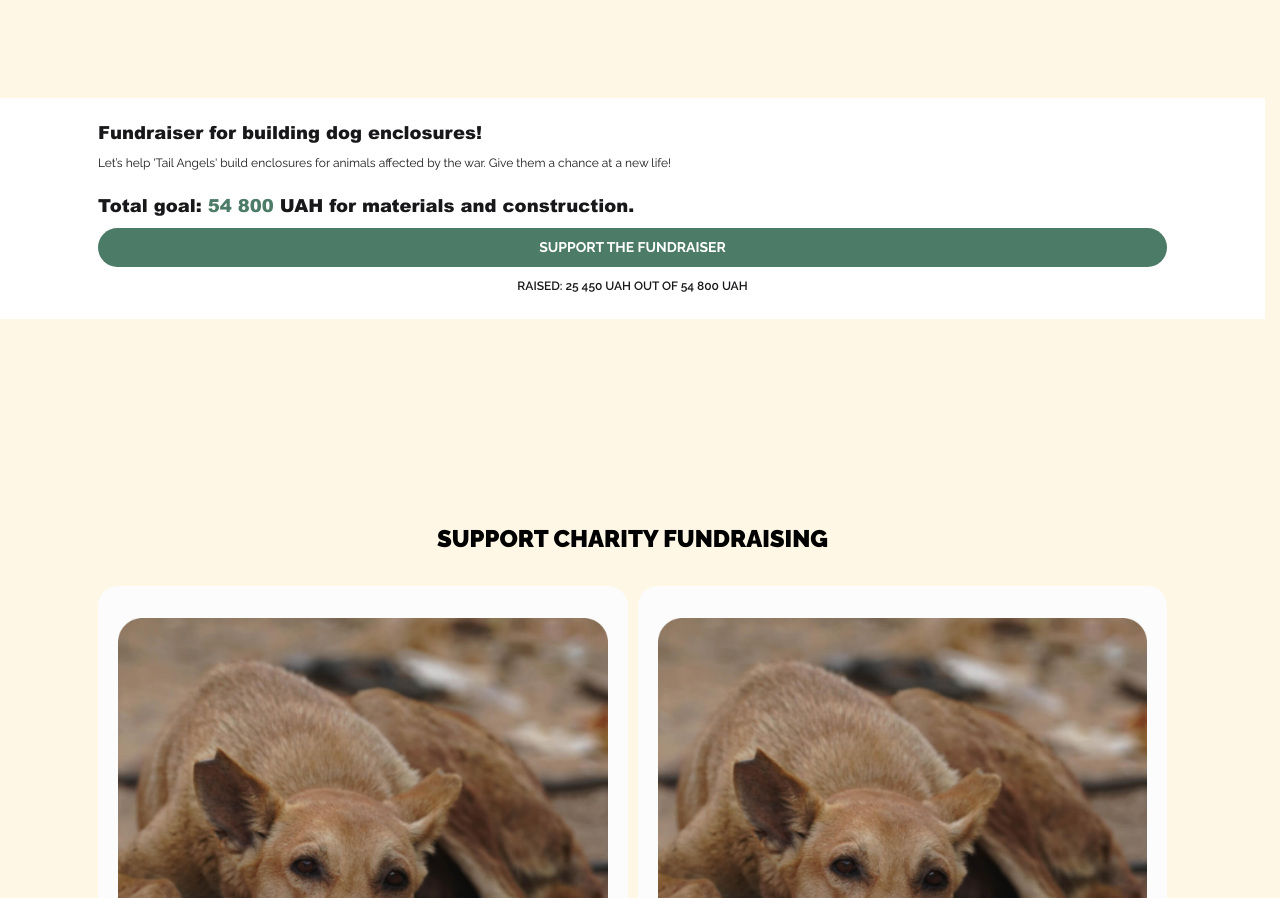
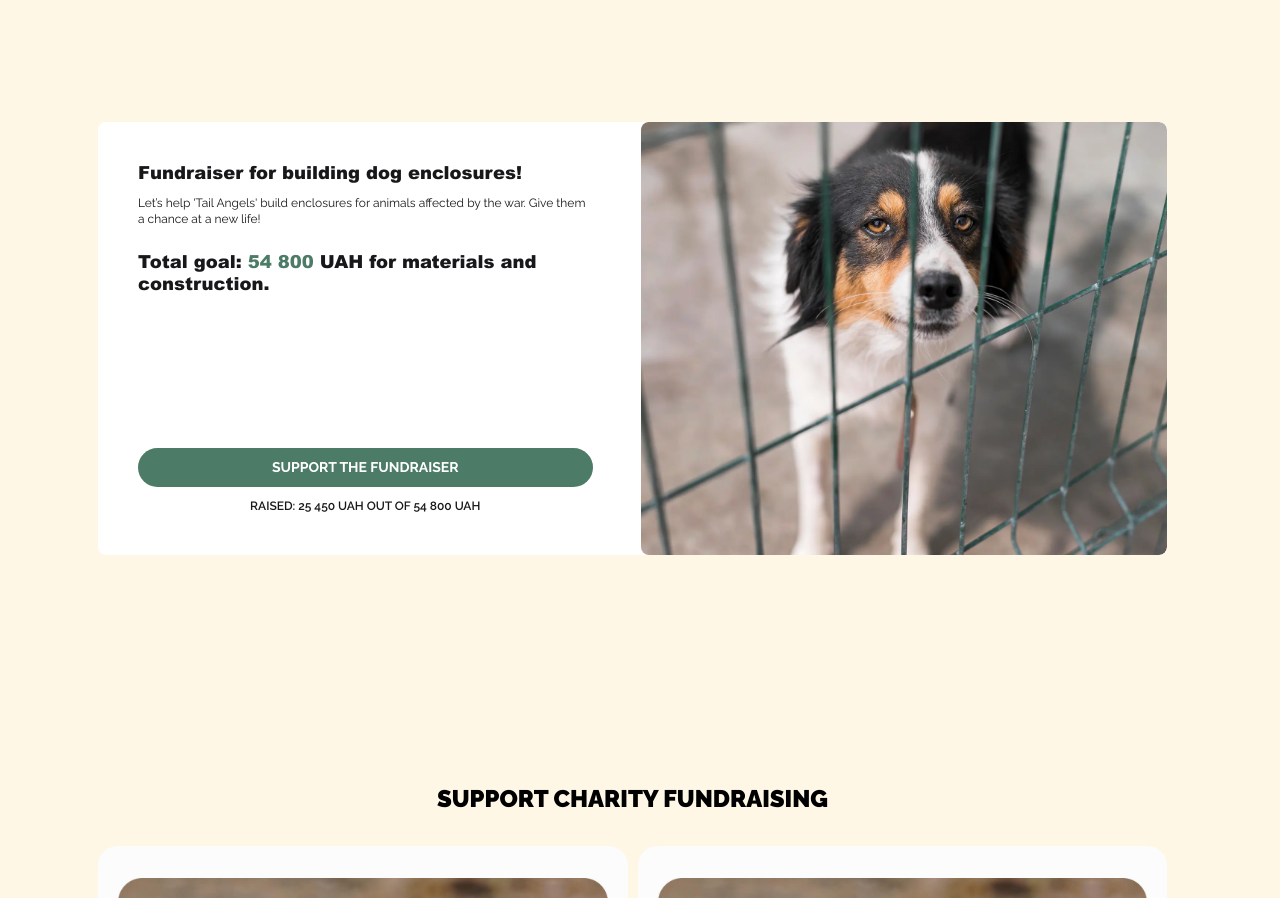
Before and after one commit to yangoly-hv/yangoly-hvostikiv-site, a Next.js app: page /en in a window 1280 px wide. Shown: the part 5188-6086 px from the top of the page. Built offline with nearby package versions, Linux system fonts and the light colour scheme.

Commit message:
added styles for desktop

```diff
--- a/src/modules/About/AboutUs/AboutUs.tsx
+++ b/src/modules/About/AboutUs/AboutUs.tsx
@@ -71,7 +71,7 @@ const AboutUs = ({
       </div>
       <InfoBlock
         titleClassName="xl:mb-[48px]"
-        className="py-[40px] px-[30px]  rounded-[20px] flex flex-col h-full  justify-center xl:px-[50px] 2xl:px-[93px] xl:py-[108px]"
+        className="py-[40px] px-[30px]  rounded-[20px] flex flex-col h-full  justify-center laptop:px-[75px] xl:py-[74px]"
         translation={translation}
       >
         <motion.div
--- a/src/modules/Angels/AngelsDesk.tsx
+++ b/src/modules/Angels/AngelsDesk.tsx
@@ -3,7 +3,7 @@ import { IAngelsDeskProps } from "@/shared/types";
 import { fadeInAnimation } from "@/shared/components/Animations/animationVariants";
 import AnimatedWrapper from "@/shared/components/Animations/AnimationWrapper";
 import AngelsList from "./AngelsList";
-import Donate from "./Donate";
+import Donate from "../../shared/components/Donate/Donate";
 
 export default function AngelsDesk({
   translation,
@@ -57,9 +57,10 @@ export default function AngelsDesk({
             />
           </AnimatedWrapper>
           <Donate
-            makeContribution={makeContribution}
+            buttonText={makeContribution}
             lang={lang}
             donateModalTranslataion={donateModalTranslataion}
+            className="w-full md:w-[297px] lg:w-[397px] xl:w-[607px] xl:h-[67px]"
           />
         </div>
         <AngelsList lang={lang} translation={translation} />
--- a/src/modules/Angels/AngelsMob.tsx
+++ b/src/modules/Angels/AngelsMob.tsx
@@ -3,7 +3,7 @@ import { fadeInAnimation } from "@/shared/components/Animations/animationVariant
 import AnimatedWrapper from "@/shared/components/Animations/AnimationWrapper";
 import AngelsList from "./AngelsList";
 import { IAngelsMobProps } from "@/shared/types";
-import Donate from "./Donate";
+import Donate from "../../shared/components/Donate/Donate";
 
 export default function AngelsMob({
   translation,
@@ -49,9 +49,10 @@ export default function AngelsMob({
       <div className="flex flex-col gap-y-10 container px-4 xl:px-10 mx-auto">
         <AngelsList lang={lang} translation={translation} />
         <Donate
-          makeContribution={makeContribution}
+          buttonText={makeContribution}
           lang={lang}
           donateModalTranslataion={donateModalTranslataion}
+          className="w-full md:w-[297px] lg:w-[397px] xl:w-[607px] xl:h-[67px]"
         />
       </div>
     </div>
--- a/src/modules/ChangeLife/ChangeLifeImagesDesk.tsx
+++ b/src/modules/ChangeLife/ChangeLifeImagesDesk.tsx
@@ -18,8 +18,8 @@ export default function ChangeLifeImagesDesk() {
         />
       </AnimatedWrapper>
       <AnimatedWrapper
-        className="hidden md:block absolute -z-10 md:bottom-0 md:right-[-300px] lg:right-[-90px] xl:right-[-60px] desk:right-0
-  aspect-[577/196] md:h-[409px] xl:h-[529px] desk:h-[649px]"
+        className="hidden md:block absolute -z-10 md:bottom-0 md:right-[-300px] lg:right-[-90px] xl:right-[-100px] desk:right-0
+  aspect-[577/196] md:h-[409px] xl:h-[549px] desk:h-[649px]"
       >
         <Image
           src="/images/home/changeLife/greenEllipseDesk.svg"
--- a/src/modules/MonthlyGoalSection/MonthlyGoalSection.tsx
+++ b/src/modules/MonthlyGoalSection/MonthlyGoalSection.tsx
@@ -1,22 +1,15 @@
-"use client";
-import { useCallback, useState } from "react";
 import Image from "next/image";
 import { monthlyFundrasing } from "./mockedData";
 import { IMonthlyGoalSectionProps } from "@/shared/types";
-import Button from "@/shared/components/Button/Button";
-import DonateModal from "@/shared/components/DonateModal/DonateModal";
+import { fadeInAnimation } from "@/shared/components/Animations/animationVariants";
+import AnimatedWrapper from "@/shared/components/Animations/AnimationWrapper";
+import Donate from "@/shared/components/Donate/Donate";
 
 const MonthlyGoalSection = ({
   translation,
   lang,
   donateModalTranslataion,
 }: IMonthlyGoalSectionProps) => {
-  const [isDonateModalOpen, setIsDonateModalOpen] = useState(false);
-
-  const handleCloseModal = useCallback(() => {
-    setIsDonateModalOpen(false);
-  }, []);
-
   const monthlyFundrasingLocalized = monthlyFundrasing[lang];
   const { title, description, image, goal, current } =
     monthlyFundrasingLocalized;
@@ -27,16 +20,29 @@ const MonthlyGoalSection = ({
     .replace("{{current}}", current.toLocaleString("uk-UA"));
 
   return (
-    <section className="mb-[124px] xl:mb-[200px] py-6 bg-white">
+    <section className="mb-[124px] xl:mb-[200px] py-6 bg-white md:bg-transparent">
       <div className="container px-4 xl:px-10 mx-auto">
-        <h2 className="mb-3 xl:mb-4 font-arial text-[18px] xl:text-[40px] leading-[120%] text-center md:text-left">
+        <div className="md:flex justify-between rounded-[8px] overflow-hidden bg-white">
+          <div className="md:flex flex-col justify-between md:w-1/2 md:p-10 xl:py-[89px] xl:px-[81px]  rounded-[8px]">
+            <div>
+              <AnimatedWrapper
+                as="h2"
+                animation={fadeInAnimation({ y: 30 })}
+                className="mb-3 xl:mb-4 desk:mb-14 font-arial text-[18px] xl:text-[40px] leading-[120%] text-center md:text-left"
+              >
                 {title}
-        </h2>
-        <p className="mb-6 xl:mb-[37px] text-[12px] xl:text-[18px] leading-[130%] text-center md:text-left">
+              </AnimatedWrapper>
+              <AnimatedWrapper
+                as="p"
+                animation={fadeInAnimation({ y: 30, delay: 0.4 })}
+                className="mb-6 xl:mb-[37px] desk:mb-20 text-[12px] xl:text-[18px] leading-[130%] text-center md:text-left"
+              >
                 {description}
-        </p>
-      </div>
-      <div className="md:hidden relative h-[290px] max-w-[532px] mx-auto mb-6 rounded-[8px] overflow-hidden">
+              </AnimatedWrapper>
+              <AnimatedWrapper
+                animation={fadeInAnimation({ x: 30, delay: 0.4 })}
+                className="md:hidden relative h-[290px] mx-auto mb-6 rounded-[8px] overflow-hidden"
+              >
                 <Image
                   src={image?.url}
                   alt={image?.alt}
@@ -44,24 +50,49 @@ const MonthlyGoalSection = ({
                   sizes="100vw"
                   className="object-cover"
                 />
+              </AnimatedWrapper>
+              <AnimatedWrapper
+                as="h3"
+                animation={fadeInAnimation({ y: 30, delay: 0.4 })}
+                className="mb-[11px] xl:mb-6 font-arial text-[18px] xl:text-[24px] leading-[120%] text-center md:text-left"
+              >
+                {generalGoal.split("{{goal}}")[0]}
+                <span className="text-green">
+                  {goal.toLocaleString("uk-UA")}
+                </span>
+                {generalGoal.split("{{goal}}")[1]}
+              </AnimatedWrapper>
             </div>
-      <div className="container px-4 xl:px-10 mx-auto">
-        <h3 className="mb-[11px] xl:mb-6 font-arial text-[18px] xl:text-[24px] leading-[120%] text-center md:text-left">
-          {generalGoal.split("{{goal}}")[0]}
-          <span className="text-green">{goal.toLocaleString("uk-UA")}</span>
-          {generalGoal.split("{{goal}}")[1]}
-        </h3>
-        <Button fullWidth text={supportFundrasing} className="mb-3"></Button>
-        <p className="text-[12px] font-semibold text-center leading-[130%] uppercase">
+            <div>
+              <Donate
+                lang={lang}
+                donateModalTranslataion={donateModalTranslataion}
+                className="w-full mb-3 desk:mb-8 xl:h-[67px]"
+                buttonText={supportFundrasing}
+              />
+              <AnimatedWrapper
+                as="p"
+                animation={fadeInAnimation({ scale: 0.9, delay: 0.8 })}
+                className="text-[12px] xl:text-[18px] font-semibold text-center leading-[130%] uppercase"
+              >
                 {formattedResult}
-        </p>
+              </AnimatedWrapper>
             </div>
-      <DonateModal
-        isOpen={isDonateModalOpen}
-        onClose={handleCloseModal}
-        translation={donateModalTranslataion}
-        lang={lang}
+          </div>
+          <AnimatedWrapper
+            animation={fadeInAnimation({ x: 30, delay: 0.4 })}
+            className="hidden md:block relative w-[49.2%] aspect-[705/580] rounded-[8px] overflow-hidden"
+          >
+            <Image
+              src={image?.url}
+              alt={image?.alt}
+              fill
+              sizes="50vw"
+              className="object-cover"
             />
+          </AnimatedWrapper>
+        </div>
+      </div>
     </section>
   );
 };
--- a/src/modules/Angels/Donate.tsx
+++ b/src/shared/components/Donate/Donate.tsx
@@ -7,9 +7,10 @@ import Button from "@/shared/components/Button/Button";
 import AnimatedWrapper from "@/shared/components/Animations/AnimationWrapper";
 
 export default function Donate({
-  makeContribution,
   donateModalTranslataion,
   lang,
+  buttonText,
+  className = "",
 }: IDonateProps) {
   const [isDonateModalOpen, setIsDonateModalOpen] = useState(false);
 
@@ -19,11 +20,11 @@ export default function Donate({
 
   return (
     <>
-      <AnimatedWrapper animation={fadeInAnimation({ y: 30 })}>
+      <AnimatedWrapper animation={fadeInAnimation({ y: 30, delay: 0.4 })}>
         <Button
           onClick={() => setIsDonateModalOpen(true)}
-          text={makeContribution}
-          className="w-full md:w-[297px] lg:w-[397px] xl:w-[607px] xl:h-[67px]"
+          text={buttonText}
+          className={className}
         ></Button>
       </AnimatedWrapper>
       <DonateModal
--- a/src/shared/types/props.types.ts
+++ b/src/shared/types/props.types.ts
@@ -92,9 +92,10 @@ export interface IAngelsListProps {
 }
 
 export interface IDonateProps {
-  makeContribution: string;
   lang: Locale;
   donateModalTranslataion: IDonateModalTranslation;
+  className?: string;
+  buttonText: string;
 }
 
 export interface IAboutProps {
```
Also changed, not shown: src/modules/ChangeLife/ChangeLife.tsx (+5 -8 lines). Lines whose indentation alone changed are shown as unchanged.
